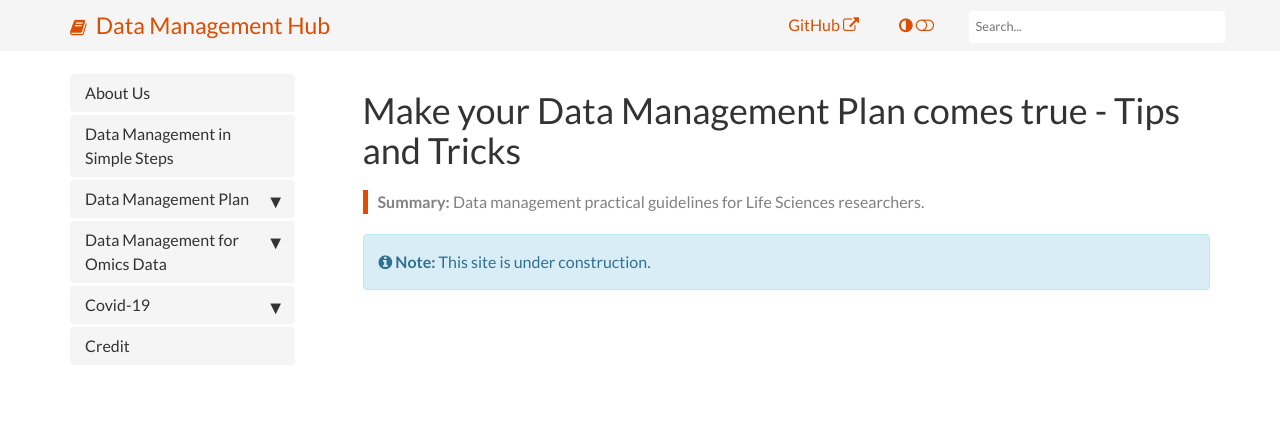
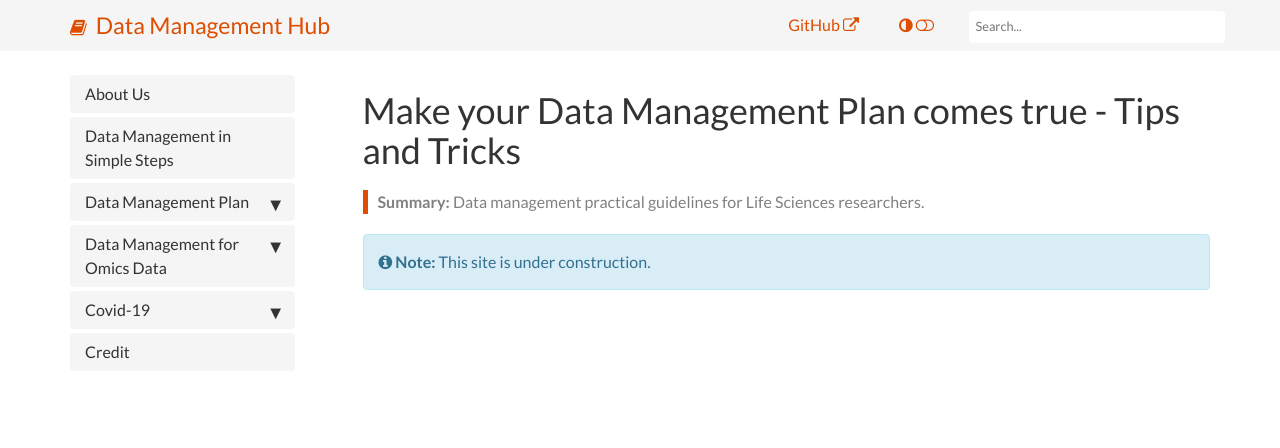
Before and after one commit to ELIXIR-Belgium/rdm-guide, a Jekyll site: the page built from index.md, in a window 1280 px wide. Shown: the top 448 px of the page. Built offline with Jekyll 4.4.1, drawn with Linux system fonts in a browser that asks for light colours.

Commit message:
Update customstyles.css

```diff
--- a/css/customstyles.css
+++ b/css/customstyles.css
@@ -622,7 +622,7 @@ a.navbar-brand:hover {
 
 #mysidebar.nav li a {
     padding: 7px 15px;
-    margin-top: 3px
+    margin-top: 4px
 }
 
 #mysidebar.nav ul li a {
```
